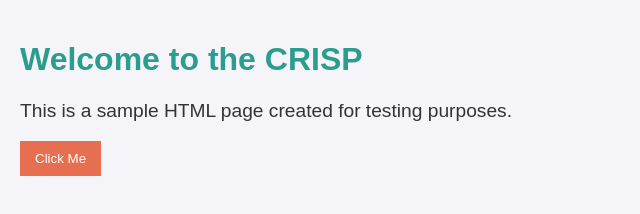
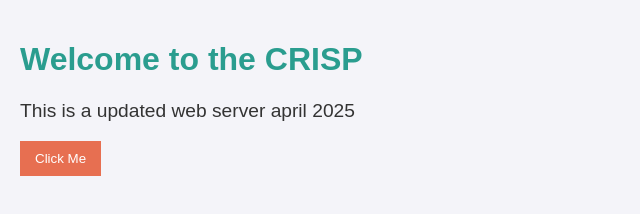
Before and after one commit to saurabhkhare1809/TestGit, a plain HTML site: page index.html in a window 1280 px wide. Shown: the whole page, without its empty margins (0-640 px from the left). Drawn offline with Linux system fonts and the light colour scheme.

Commit message:
Update index.html

```diff
--- a/index.html
+++ b/index.html
@@ -36,7 +36,7 @@
 </head>
 <body>
     <h1>Welcome to the CRISP</h1>
-    <p>This is a sample HTML page created for testing purposes.</p>
+    <p>This is a updated web server april 2025</p>
     <button onclick="alert('Button clicked!')">Click Me</button>
 </body>
 </html>
```
